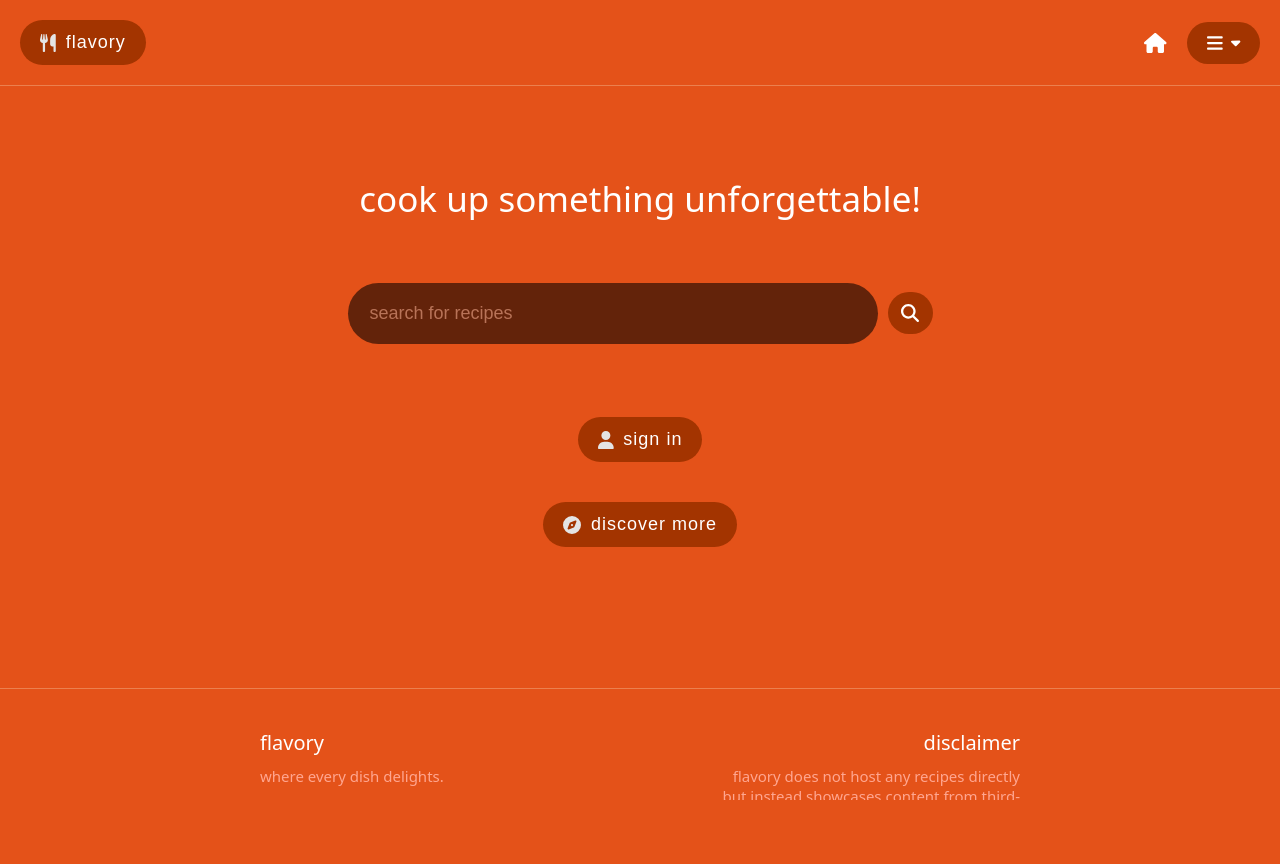
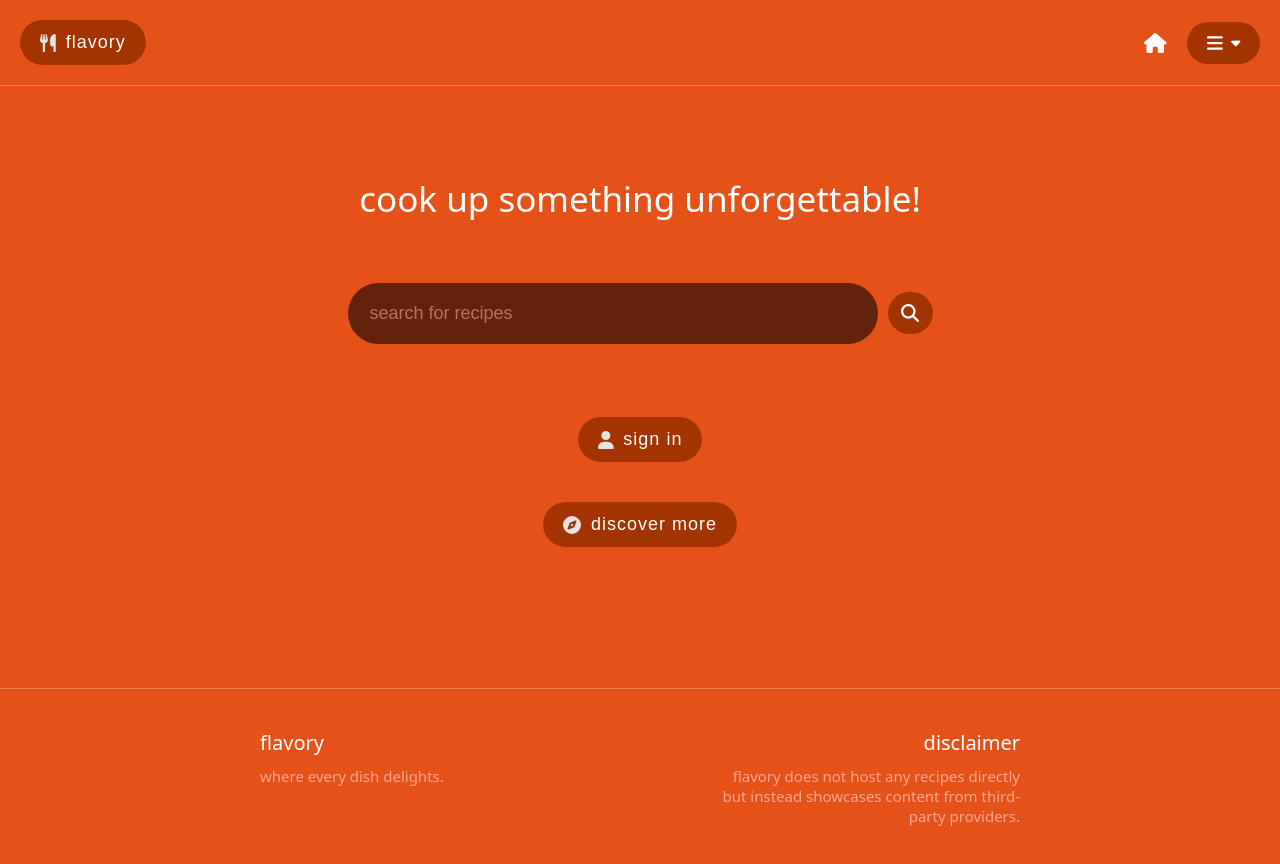
Before and after one commit to lukevukovich/flavory, a React (Vite) app: page / in a window 1280 px wide. Shown: the top 864 px of the page. Before the commit the page ends 800 px from the top, so only its background shows below. Built offline with nearby package versions, Linux system fonts and the light colour scheme; no server answers.

Commit message:
Fix page scaling

```diff
--- a/src/App.css
+++ b/src/App.css
@@ -4,7 +4,7 @@
   background-color: rgb(228, 82, 25);
 }
 
-html, body {
+body {
   padding: 0px;
   margin: 0px;
   width: 100vw;
```
